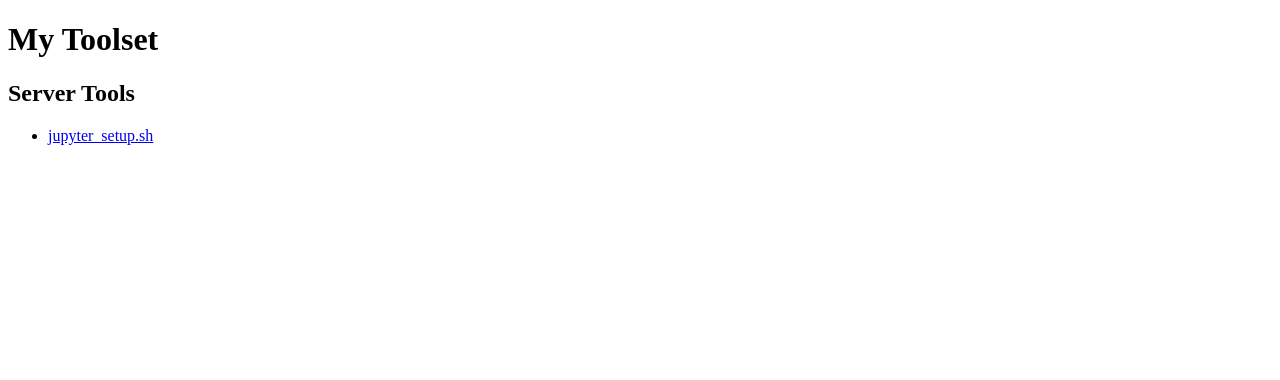
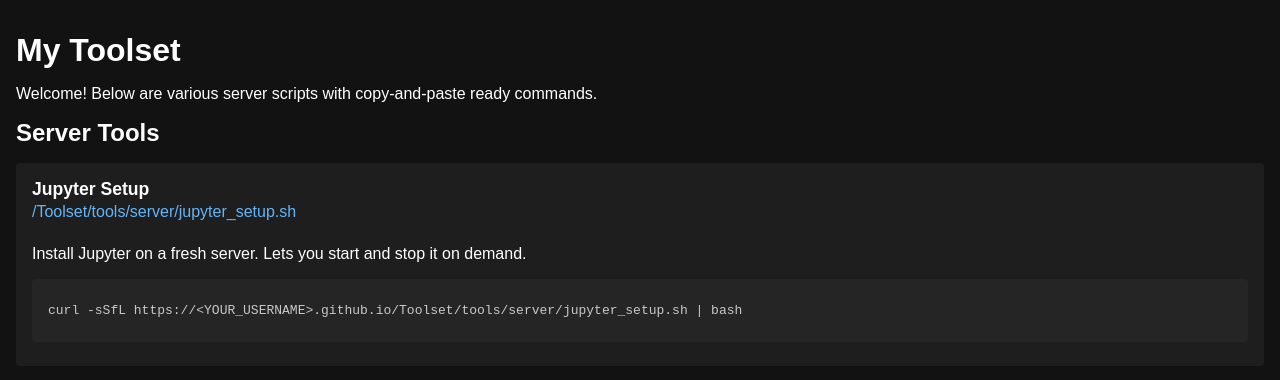
Before and after one commit to SeriousPassenger/Toolset, a plain HTML site: page index.html in a window 1280 px wide. Drawn offline with Linux system fonts and the light colour scheme.

Commit message:
enhancement

```diff
--- a/index.html
+++ b/index.html
@@ -1,19 +1,76 @@
 <!DOCTYPE html>
 <html lang="en">
 <head>
-    <meta charset="UTF-8">
-    <meta name="viewport" content="width=device-width, initial-scale=1.0">
+  <meta charset="UTF-8" />
+  <meta name="viewport" content="width=device-width, initial-scale=1.0"/>
   <title>My Toolset</title>
+  <style>
+    /* Simple Dark Theme */
+    body {
+      background-color: #121212;
+      color: #ffffff;
+      font-family: Arial, sans-serif;
+      margin: 0;
+      padding: 1rem;
+    }
+    a, a:visited {
+      color: #64b5f6;
+      text-decoration: none;
+    }
+    a:hover {
+      color: #bbdefb;
+    }
+    h1, h2, h3 {
+      margin-top: 1rem;
+      margin-bottom: 0.5rem;
+    }
+    ul {
+      list-style: none;
+      padding-left: 0;
+      margin: 0;
+    }
+    li {
+      margin: 1rem 0;
+      background-color: #1e1e1e;
+      border-radius: 4px;
+      padding: 1rem;
+    }
+    pre, code {
+      background-color: #252526;
+      color: #c8c8c8;
+      padding: 0.5rem;
+      border-radius: 4px;
+      display: block;
+      margin: 0.5rem 0;
+    }
+    .script-title {
+      font-weight: bold;
+      font-size: 1.1rem;
+      margin-bottom: 0.2rem;
+    }
+    .script-link {
+      margin-bottom: 0.5rem;
+      display: inline-block;
+    }
+  </style>
 </head>
 <body>
   <h1>My Toolset</h1>
+  <p>Welcome! Below are various server scripts with copy-and-paste ready commands.</p>
+
   <h2>Server Tools</h2>
   <ul>
+    <!-- jupyter_setup.sh -->
     <li>
-            <a href="/Toolset/tools/server/jupyter_setup.sh">jupyter_setup.sh</a>
+      <div class="script-title">Jupyter Setup</div>
+      <a class="script-link" href="/Toolset/tools/server/jupyter_setup.sh">
+        /Toolset/tools/server/jupyter_setup.sh
+      </a>
+      <p>Install Jupyter on a fresh server. Lets you start and stop it on demand.</p>
+      <pre><code>curl -sSfL https://&lt;YOUR_USERNAME&gt;.github.io/Toolset/tools/server/jupyter_setup.sh | bash</code></pre>
     </li>
-    </ul>
 
 
+  </ul>
 </body>
 </html>
```
Lines whose indentation alone changed are shown as unchanged.
